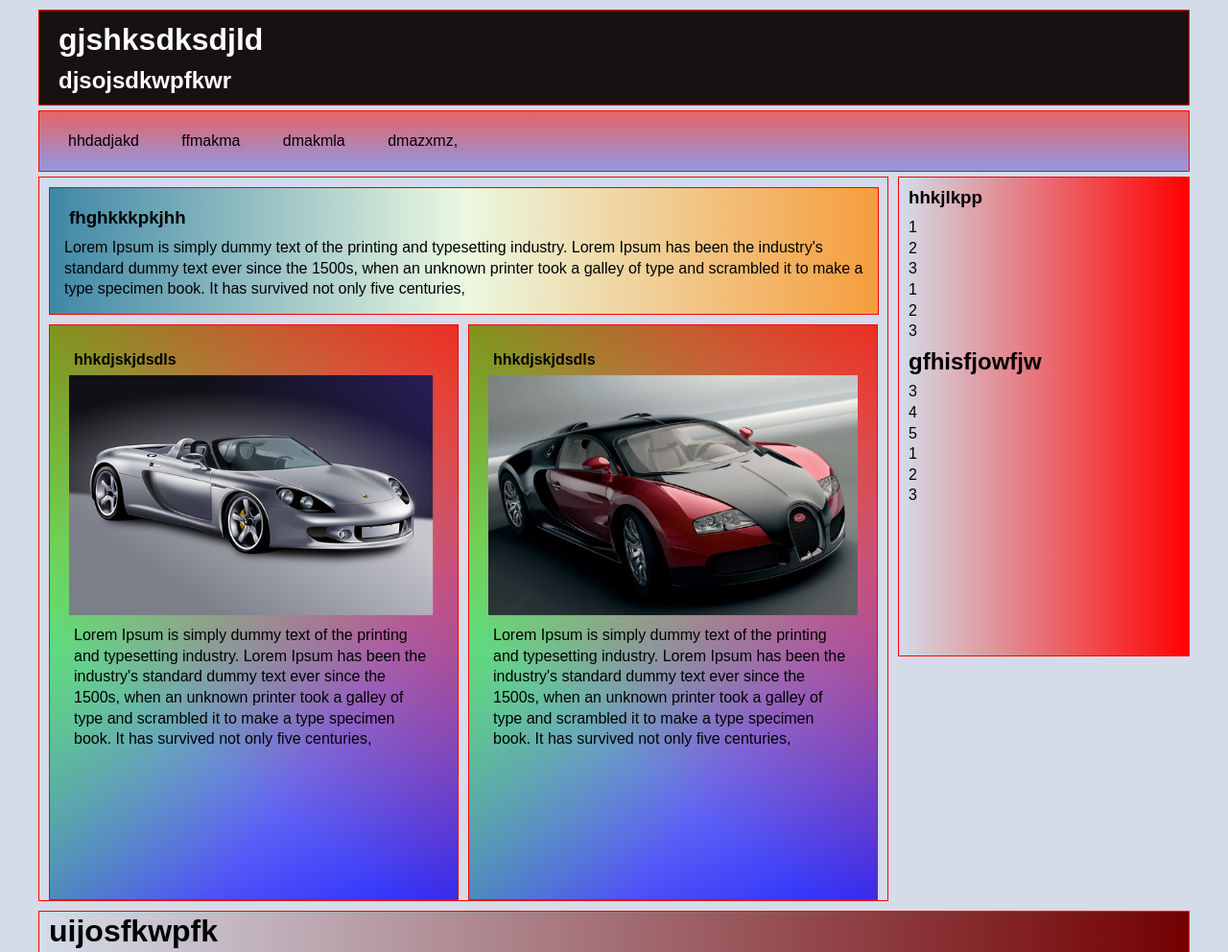
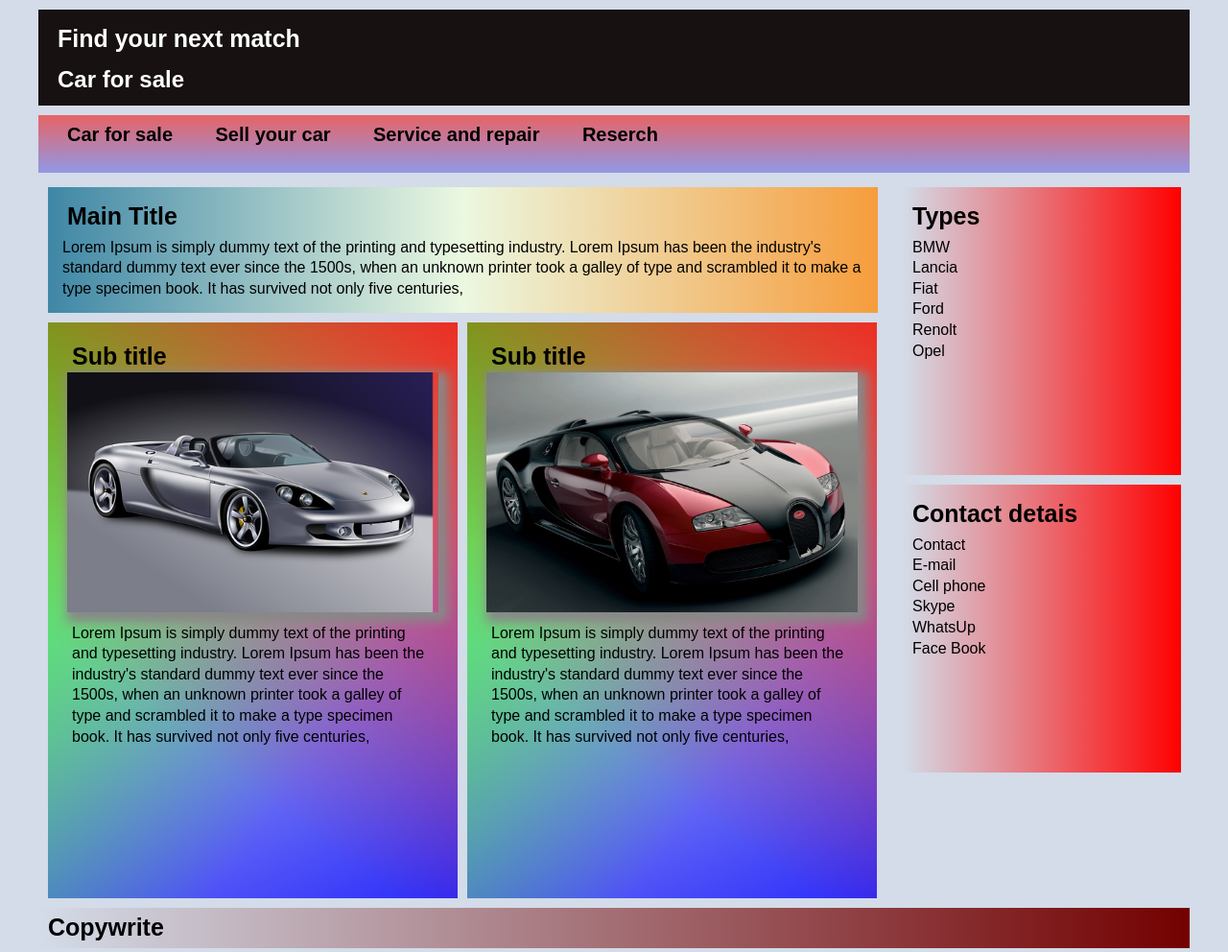
Before and after one commit to nirmalieo3/layout, a plain HTML site: page index.html in a window 1280 px wide. Shown: the top 992 px of the page at 96% size. Drawn offline with Linux system fonts and the light colour scheme.

Commit message:
changed html and css

```diff
--- a/index.html
+++ b/index.html
@@ -8,31 +8,31 @@
 <body>
      <header class="main">
      	<hgroup>
-     		<h1>gjshksdksdjld</h1>
-     		<h2>djsojsdkwpfkwr</h2>
+     		<h1>Find your next match</h1>
+     		<h2>Car for sale</h2>
      	</hgroup>
      </header>
      <nav class="nav">
      	  <ul>
-     	  	 <li>hhdadjakd</li>
-     	  	 <li>ffmakma</li>
-     	  	 <li>dmakmla</li>
-     	  	 <li>dmazxmz,</li>
+     	  	 <li>Car for sale</li>
+     	  	 <li>Sell your car</li>
+     	  	 <li>Service and repair</li>
+     	  	 <li>Reserch</li>
      	  </ul>
      </nav>
      <section class="first-section">
      	  <article class="first-article">
-     	  	 <h1>fhghkkkpkjhh</h1>
+     	  	 <h1>Main Title</h1>
      	  	 <p>Lorem Ipsum is simply dummy text of the printing and typesetting industry. Lorem Ipsum has been the industry's standard dummy text ever since the 1500s, when an unknown printer took a galley of type and scrambled it to make a type specimen book. It has survived not only five centuries,</p>
      	  </article>
      	  <section class="second">
      	  	<article class="article1">
-     	  		<h1>hhkdjskjdsdls</h1>
+     	  		<h1>Sub title</h1>
                     <img src="img/car2.webp">
      	  		<p>Lorem Ipsum is simply dummy text of the printing and typesetting industry. Lorem Ipsum has been the industry's standard dummy text ever since the 1500s, when an unknown printer took a galley of type and scrambled it to make a type specimen book. It has survived not only five centuries,</p>
      	  	</article>
      	  	<article class="article2">
-     	  	<h1>hhkdjskjdsdls</h1>
+     	  	<h1>Sub title</h1>
                <img src="img/images.jpg">
      	  		<p>Lorem Ipsum is simply dummy text of the printing and typesetting industry. Lorem Ipsum has been the industry's standard dummy text ever since the 1500s, when an unknown printer took a galley of type and scrambled it to make a type specimen book. It has survived not only five centuries,</p>
 
@@ -42,35 +42,35 @@
      <aside>
      	<section class="last">
      		<header class="asideh1">
-     			<h1>hhkjlkpp</h1>
+     			<h1>Types</h1>
      		</header>
      			<ul>
-     				<li>1</li>
-     				<li>2</li>
-     				<li>3</li>
-                         <li>1</li>
-                         <li>2</li>
-                         <li>3</li>
+     				<li>BMW</li>
+     				<li>Lancia</li>
+     				<li>Fiat</li>
+                         <li>Ford</li>
+                         <li>Renolt</li>
+                         <li>Opel</li>
 
      			</ul>
        	</section>
-     	<sectiob>
+     	<section class ="verylast">
      		<header class="asideh2">
-     			<h1>gfhisfjowfjw</h1>
+     			<h1>Contact detais</h1>
      			<ul>
-     				<li>3</li>
-     				<li>4</li>
-     				<li>5</li>
-                         <li>1</li>
-                         <li>2</li>
-                         <li>3</li>
+     				<li>Contact</li>
+     				<li>E-mail</li>
+     				<li>Cell phone</li>
+                         <li>Skype</li>
+                         <li>WhatsUp</li>
+                         <li>Face Book</li>
 
      			</ul>
      		</header>
-     	</sectiob>
+     	</section>
      </aside>
         <footer>
-        	<h1>uijosfkwpfk</h1>
+        	<h1>Copywrite</h1>
         </footer>
  </body>
 </html>
--- a/main.css
+++ b/main.css
@@ -15,9 +15,10 @@ body{
 }
 
 .main, .nav{
-	border: 1px solid red;
+	/*border: 1px solid red;*/
 	width:100%;
 	margin: 0 auto;
+	height: 60px;
 }
 .main {
 	height: 100px;
@@ -25,6 +26,7 @@ body{
 	padding: 20px 0 0;
 	background: rgb(23, 17, 17);
 	color: white;
+
 
 }
 .main h1{
@@ -37,6 +39,8 @@ body{
 .nav ul li {
 	display: inline-block;
 	padding: 10px 20px 10px 20px;
+	font-weight: bold;
+	font-size: 20px;
 }
 
 .nav {
@@ -46,7 +50,6 @@ body{
 
 .first-article{
 	margin-bottom: 5px;
-	border: 1px solid red;
 	width:865px;
 	margin: 10px ;
 	padding: 20px;
@@ -56,18 +59,22 @@ body{
 
 .first-section {
 	float: left;
-	border: 1px solid red;
 	width: 886px;
 	margin-bottom: 10px;
 }
 aside {
 	float:left;
 	width:304px;
-	border: 1px solid red;
 	margin-left:10px;
 	height: 500px;
+}
+
+.last, .verylast{
+	width: 290px;
+	margin: 10px 5px 0;
 	background-image: linear-gradient(to right, rgba(255,0,0,0), rgba(255,0,0,1));
-
+	height: 300px;
+	padding-top: 10px;
 }
 footer {
 	clear: both;
@@ -76,7 +83,6 @@ footer {
 .second .article1 {
 	float: left;
 	width:427px;
-	border: 1px solid red;
 	margin-left: 10px;
 	height:600px;
     padding:20px;
@@ -88,11 +94,11 @@ footer {
 .article1 img{
 	width: 100%;
 	height:250px;
+	box-shadow: 5px 5px 10px 5px #888888;
 }
 .second .article2 {
 	float: left;
 	width:427px;
-	border: 1px solid red;
 	margin-left: 10px;
 	padding:20px;
     height: 600px;
@@ -103,9 +109,11 @@ footer {
 .article2 img {
 	width:100%;
 	height: 250px;
+	box-shadow: 5px 5px 10px 5px #888888;
 }
 .first-article h1,p {
 	margin: 10px;
+
 }
 .article1 h1,p {
 	margin: 5px;
@@ -120,13 +128,17 @@ footer {
 	margin: 10px;
 }
 footer {
-	border: 1px solid red;
 	padding:10px;
+}
 
-}
 a {
 	text-decoration: none;
 }
+
 li {
 	list-style: none;
 }
+
+ h1 {
+	font-size: 25px;
+}
```
